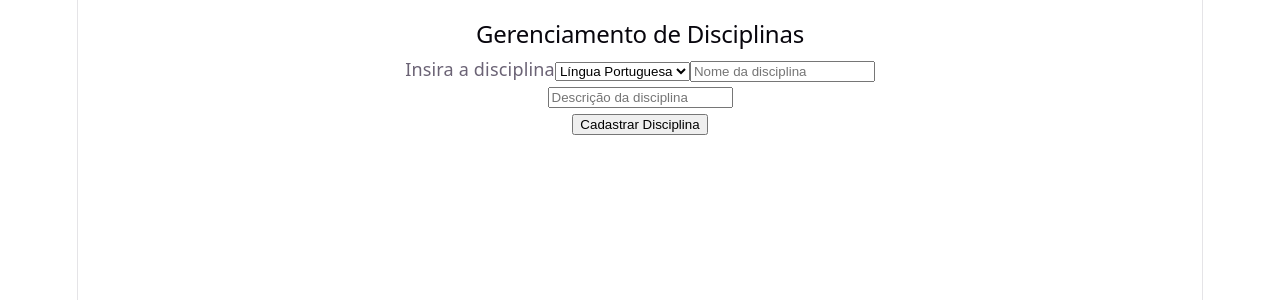
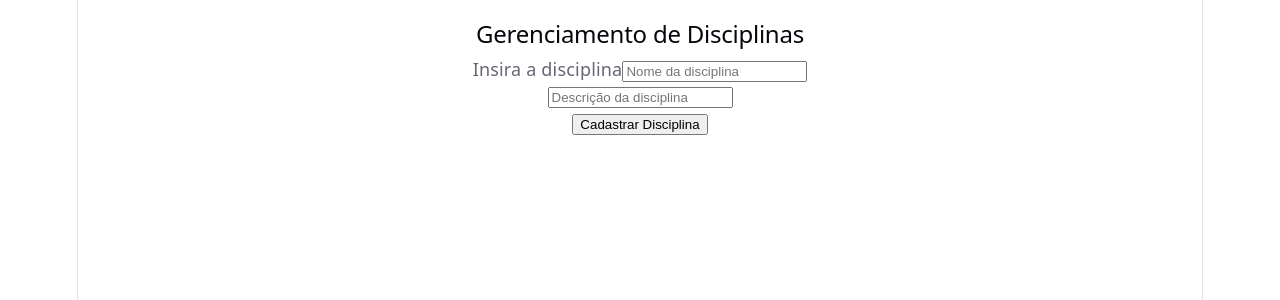
Before and after one commit to CLEBERbr77/projeto-estudos, a React (Vite) app in the folder front/: page / in a window 1280 px wide. Shown: the top 300 px of the page. Built offline with nearby package versions, Linux system fonts and the light colour scheme.

Commit message:
Adicionei arquivos de novos componentes e reformei formDisicplina

```diff
--- a/front/src/components/formDisciplina/formDisciplina.jsx
+++ b/front/src/components/formDisciplina/formDisciplina.jsx
@@ -3,12 +3,9 @@ import api from '../../services/api';
 
 export default function FormDisciplina() {
   const [disciplina, setDisciplina] = useState({ nome: '', descricao: '' });
-  const [disciplinaLista, setDisciplinaLista] = useState([]);
 
   async function handleSubmit(e) {
     e.preventDefault();
-
-    setDisciplinaLista((lista) => [...lista, disciplina]);
 
     try {
       await api.post('/disciplinas', disciplina);
@@ -31,31 +28,10 @@ export default function FormDisciplina() {
 
       <form onSubmit={handleSubmit} style={{ marginBottom: '20px' }}>
         <div>
-            <label for="nome">Insira a disciplina</label>
-
-            <select>
-                <option value="Língua Portuguesa">Língua Portuguesa</option>
-                <option value="Literatura">Literatura</option>
-                <option value="Redação">Redação</option>
-                <option value="Língua Inglesa">Inglês</option>
-                <option value="Artes">Artes</option>
-                <option value="Educação Física">Educação Física</option>
-                <option value="Matemática">Matemática</option>
-                <option value="História">História</option>
-                <option value="Geografia">Geografia</option>
-                <option value="Filosofia">Filosofia</option>
-                <option value="Sociologia">Sociologia</option>
-                <option value="Biologia">Biologia</option>
-                <option value="Física">Física</option>
-                <option value="Química">Química</option>
-              {disciplinaLista.map((item, index) => (
-                <option key={`${item.nome}-${index}`} value={item.nome}>
-                  {item.nome}
-                </option>
-              ))}
-            </select>
-            <input
+          <label htmlFor="nome">Insira a disciplina</label>
+          <input
             type="text"
+            id="nome"
             name="nome"
             placeholder="Nome da disciplina"
             value={disciplina.nome}
```
Also changed, not shown: front/src/components/formCadastro/formCadastro.jsx (added).
